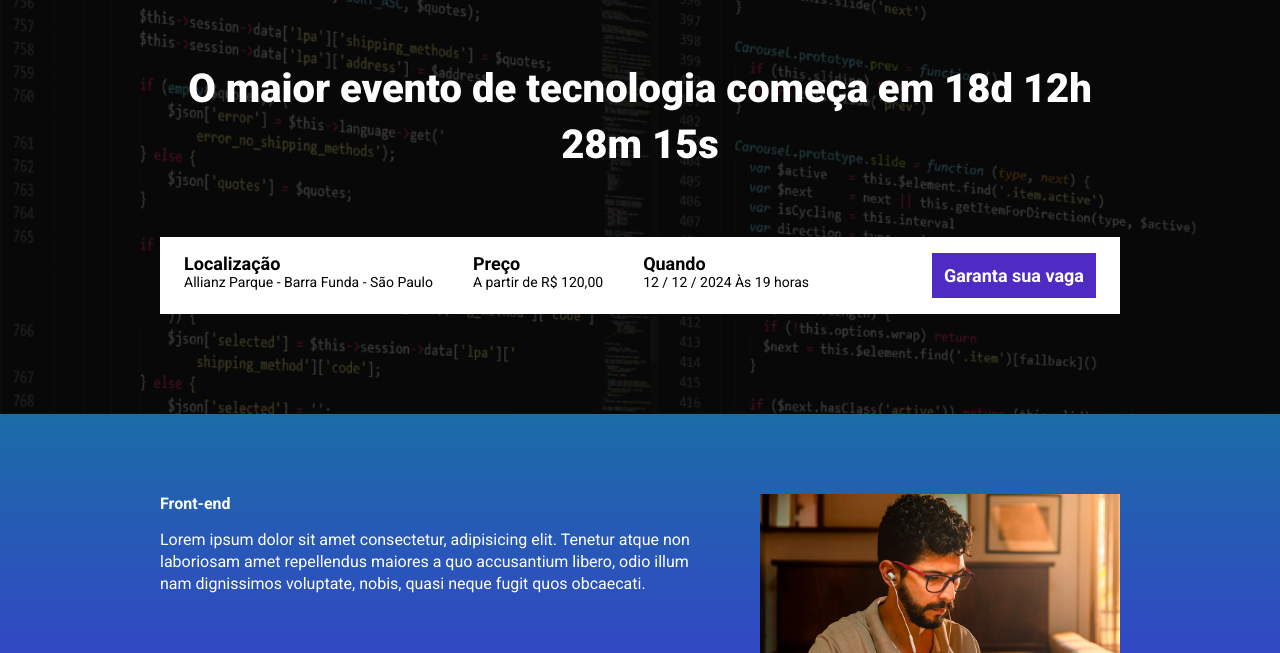
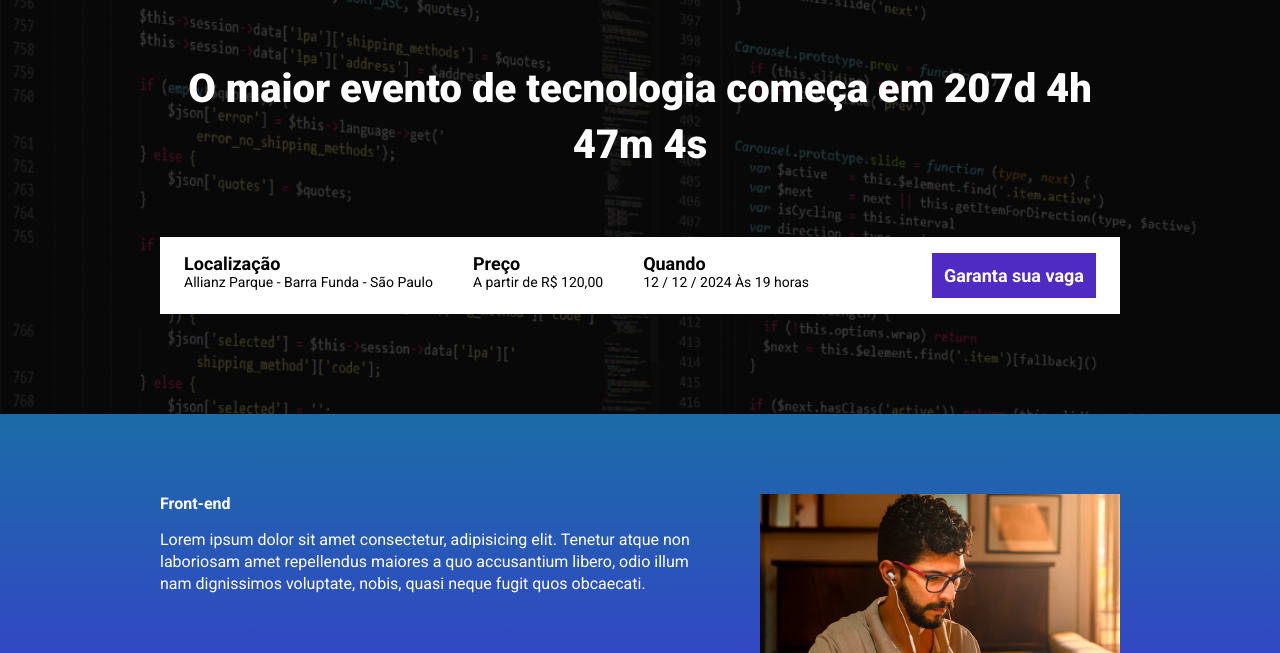
Before and after one commit to lyannabueno/landing_page-ebac, a website built with Parcel: page src/index.html in a window 1280 px wide. Shown: the part 147-800 px from the top of the page. Built offline with nearby package versions, Linux system fonts and the light colour scheme.

Commit message:
creating countdown

```diff
--- a/package.json
+++ b/package.json
@@ -1,9 +1,9 @@
 {
   "name": "landing_page",
   "version": "1.0.0",
-  "main": "index.js",
   "scripts": {
     "dev": "parcel src/index.html src/styles/main.less src/scripts/main.js",
+    "build": "parcel build src/index.html",
     "test": "echo \"Error: no test specified\" && exit 1"
   },
   "keywords": [],
--- a/src/index.html
+++ b/src/index.html
@@ -18,7 +18,11 @@
     <header class="hero">
         <div class="container">
             <img class="hero__logo" src="./images/ebac_logo.svg" alt="EBAC">
-            <p class="hero__text">O maior evento de tecnologia começa em 18d 12h 28m 15s</p>
+            <p class="hero__text">
+                <span id="sobre-evento">O maior evento de tecnologia começa em
+                    <span id="contador">18d 12h 28m 15s</span>
+                </span>
+            </p>
             <div class="infos-bar">
                 <ul class="infos-bar__infos">
                     <li class="infos-bar__infos__item">
--- a/src/scripts/main.js
+++ b/src/scripts/main.js
@@ -1 +1,32 @@
 AOS.init();
+
+const dataDoEvento = new Date("Dec 12, 2024 19:00:00");
+const timeStampDoEvento = dataDoEvento.getTime();
+
+const contaAsHoras = setInterval(function() {
+    const agora = new Date();
+    const timeStampAtual = agora.getTime();
+
+    const distanciaAteEvento = timeStampDoEvento - timeStampAtual; // tempo em milessegundos
+
+    const diasEmMs  = 1000 * 60 * 60 * 24;
+    const horaEmMs = 1000 * 60 * 60;
+    const minutosEmMs = 1000 * 60;
+
+    const diasAteEvento = Math.floor(distanciaAteEvento / (diasEmMs));
+    const horasAteEvento = Math.floor((distanciaAteEvento % (diasEmMs)) / (horaEmMs));
+    const minutosAteEvento = Math.floor((distanciaAteEvento % (horaEmMs)) / (minutosEmMs));
+    const segundosAteEvento = Math.floor((distanciaAteEvento % minutosEmMs) / 1000);
+
+    console.log(diasAteEvento);
+    console.log(horasAteEvento);
+    console.log(minutosAteEvento);
+    console.log(segundosAteEvento);
+
+    document.getElementById('contador').innerHTML = `${diasAteEvento}d ${horasAteEvento}h ${minutosAteEvento}m ${segundosAteEvento}s`
+
+    if (distanciaAteEvento < 0) {
+        clearInterval(contaAsHoras);
+        document.getElementById('sobre-evento').innerHTML = 'Evento expirado!';
+    }
+}, 1000);
```
